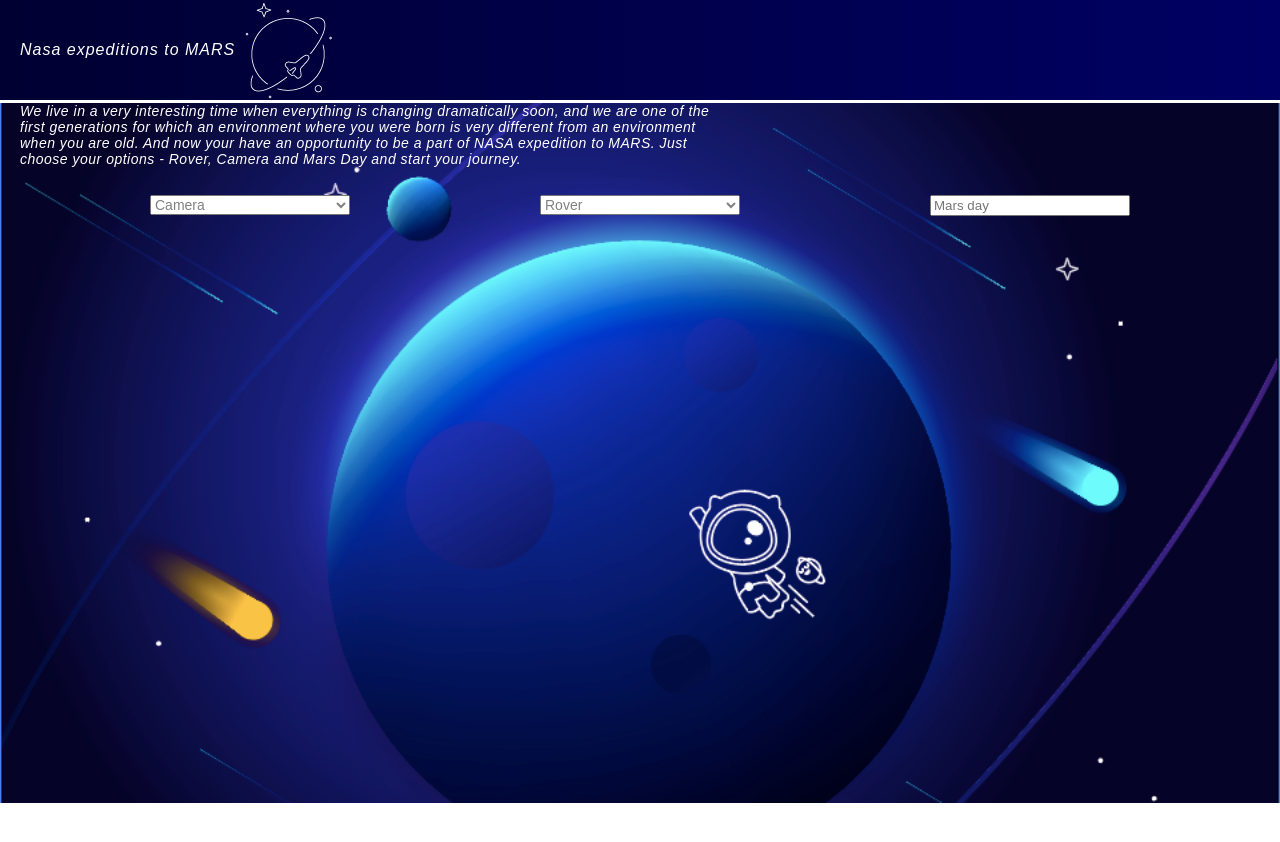
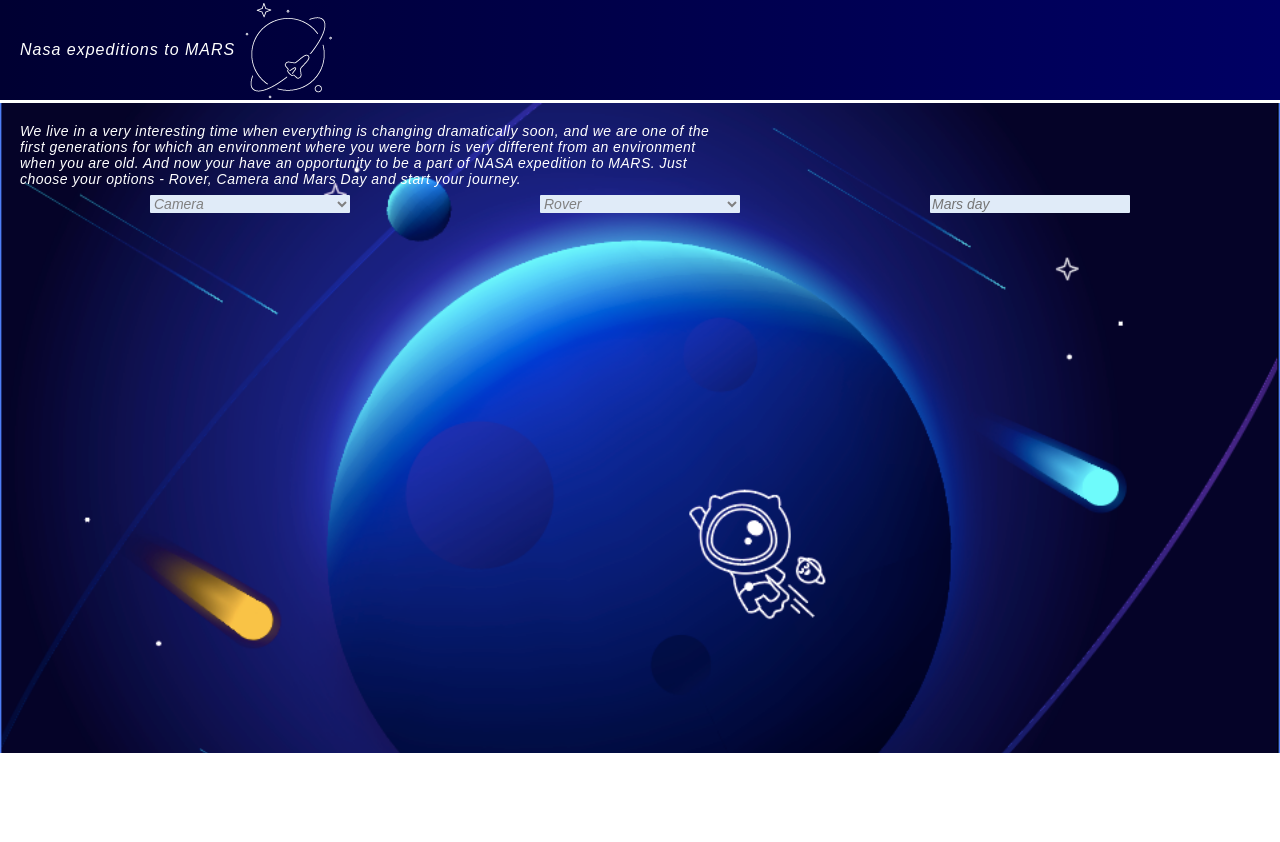
Before and after one commit to LVlasenko/NASA-project, a Vue app in the folder nasa/: page / in a window 1280 px wide. Shown: the top 842 px of the page. Before the commit the page ends 803 px from the top, so only its background shows below. Built offline with nearby package versions, Linux system fonts and the light colour scheme.

Commit message:
form correction

```diff
--- a/nasa/src/components/Header.vue
+++ b/nasa/src/components/Header.vue
@@ -14,7 +14,6 @@ export default {
 }
 </script>
 
-<!-- Add "scoped" attribute to limit CSS to this component only -->
 <style scoped lang="scss">
 
     .header {
--- a/nasa/src/components/PageContent.vue
+++ b/nasa/src/components/PageContent.vue
@@ -2,18 +2,21 @@
   <div>
     <Header msg="Nasa expeditions to MARS"/>
     <SelectSection />
+    <PhotoSection />
   </div>
 </template>
 
 <script>
 import Header from './Header.vue'
 import SelectSection from './SelectSection.vue'
+import PhotoSection from './PhotoSection.vue'
 
 export default {
   name: 'PageContent',
   components: {
     Header,
-    SelectSection
+    SelectSection,
+    PhotoSection
   }
 }
 </script>
--- /dev/null
+++ b/nasa/src/components/PhotoSection.vue
@@ -0,0 +1,36 @@
+<template>
+<section class="photo-section">
+  <PhotoItem />
+</section>
+</template>
+
+<script>
+import PhotoItem from './PhotoItem.vue'
+export default {
+  name: 'PhotoSection',
+  data() {
+    return {
+      items: []
+    }
+  },
+  components: {
+    PhotoItem
+  },
+  methods: {
+
+  },
+  async created() {
+    console.log('created');
+  }
+
+
+}
+</script>
+
+<style scoped lang="scss">
+.photo-section {
+    width: 100%;
+    height: 650px;
+}
+
+</style>
--- a/nasa/src/components/SelectSection.vue
+++ b/nasa/src/components/SelectSection.vue
@@ -1,42 +1,83 @@
 <template>
   <div class="section-wrapp">
 
-    <p>We live in a very interesting time when everything is changing dramatically soon, and we are one of the first generations for which an environment where you were born is very different from an environment when you are old. And now your have an opportunity to be a part of NASA expedition to MARS. Just choose your options - Rover, Camera and Mars Day and start your journey.</p>
+    <p>We live in a very interesting time when everything is changing dramatically
+      soon, and we are one of the first generations for which an environment where
+      you were born is very different from an environment when you are old. And now
+      your have an opportunity to be a part of NASA expedition to MARS. Just choose
+      your options - Rover, Camera and Mars Day and start your journey.</p>
 
-    <select name="rover" class="rover">
-        <option value="">Rover</option>
-        <option value="1">Curiosity</option>
-        <option value="2">Opportunity</option>
-        <option value="3">Spirit</option>
-    </select>
+    <form>
 
-    <select name="camera" class="camera">
-        <option value="">Camera</option>
-        <option value="1">Front</option>
-        <option value="2">Rear</option>
-    </select>
+      <select
+          name="rover"
+          class="rover"
+          v-model="selectedRover">
+         <option v-for="option in optionsRover"
+                 v-bind:value="option.value"
+                 v-bind:key="option[index]">
+                {{ option.text }}
+         </option>
+      </select>
 
-    <input type="number" name="marsDay" placeholder="Mars day" id="days">
+      <select
+          name="camera"
+          class="camera"
+          v-model="selectedCamera">
+         <option v-for="option in optionsCamera"
+                 v-bind:value="option.value"
+                 v-bind:key="option[index]">
+                {{ option.text }}
+         </option>
+       </select>
+
+      <input
+        type="number"
+        name="marsDay"
+        placeholder="Mars day"
+        id="days"
+        v-model="selectedDay">
+    </form>
   </div>
 </template>
 
 <script>
 export default {
   name: 'SelectSection',
-  props: {
+  data() {
+    return {
+      selectedRover: '',
+      selectedCamera: '',
+      selectedDay: Number,
+      optionsRover: [
+        {text: 'Rover', value:''},
+        {text: 'Curiosity', value: 'curiosity'},
+        {text: 'Opportunity', value: 'opportunity'},
+        {text: 'Spirit', value: 'spirit'}
+      ],
+      optionsCamera: [
+        {text: 'Camera', value:''},
+        {text: 'Front', value: 'front'},
+        {text: 'Rear', value: 'rear'},
+      ],
+    }
+  },
+  methods: {
+
   }
 }
 </script>
 
-<!-- Add "scoped" attribute to limit CSS to this component only -->
 <style scoped lang="scss">
 .section-wrapp {
     margin-top: 103px;
-    min-height: calc(100vh - 100px);
+    //min-height: calc(100vh - 100px);
+    height: 650px;
     background: url('../assets/space2.png');
     background-size: cover;
     background-position: center top;
     background-repeat: no-repeat;
+
 }
 
 p {
@@ -48,17 +89,23 @@ p {
   font-weight: 100;
   letter-spacing: 0.5px;
   margin: 20px;
+  position: absolute;
 }
 
 select {
-    position: fixed;
+    position: absolute;
     top: 175px;
     width: 200px;
     margin-top: 20px;
     color: grey;
     font-size: 14px;
     font-family: Arial, Helvetica, sans-serif;
+    font-style: italic;
+    font-weight: 100;
     outline: none;
+    background: rgb(224, 235, 248);
+    border: rgb(224, 235, 248);
+    border-radius: 1px;
     &.rover {
       left: 50%;
       transform: translateX(-50%);
@@ -69,12 +116,21 @@ select {
 }
 
 #days {
-  position: fixed;
+  position: absolute;
   top: 175px;
   width: 200px;
   margin-top: 20px;
   right: 150px;
   outline: none;
+  background: rgb(224, 235, 248);
+  border: rgb(224, 235, 248);
+  border-radius: 1px;
+
+  font-style: italic;
+  font-weight: 100;
+  font-size: 14px;
+  font-family: Arial, Helvetica, sans-serif;
+
 }
 
 </style>
```
Also changed, not shown: nasa/src/components/Images.vue (deleted), nasa/src/components/PhotoItem.vue (added).
